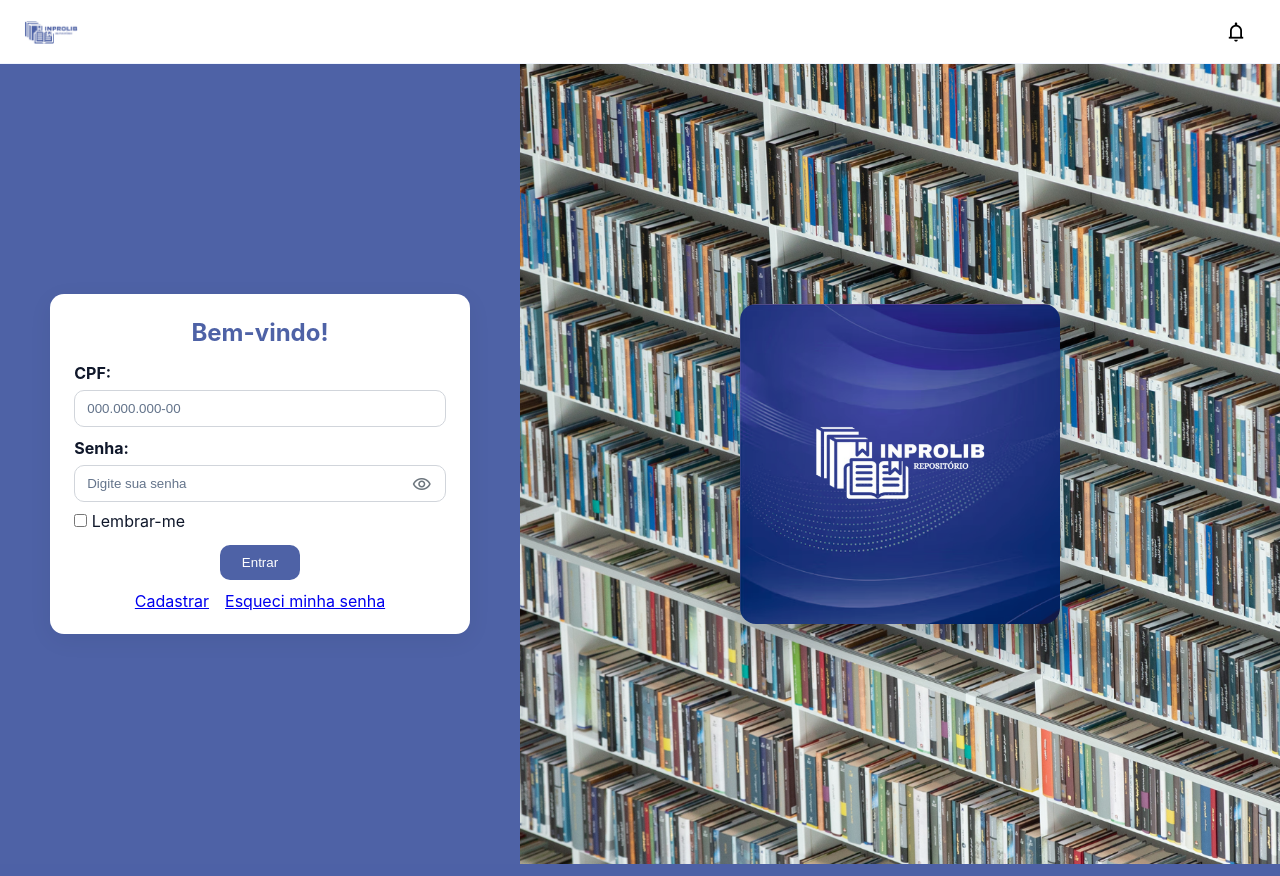
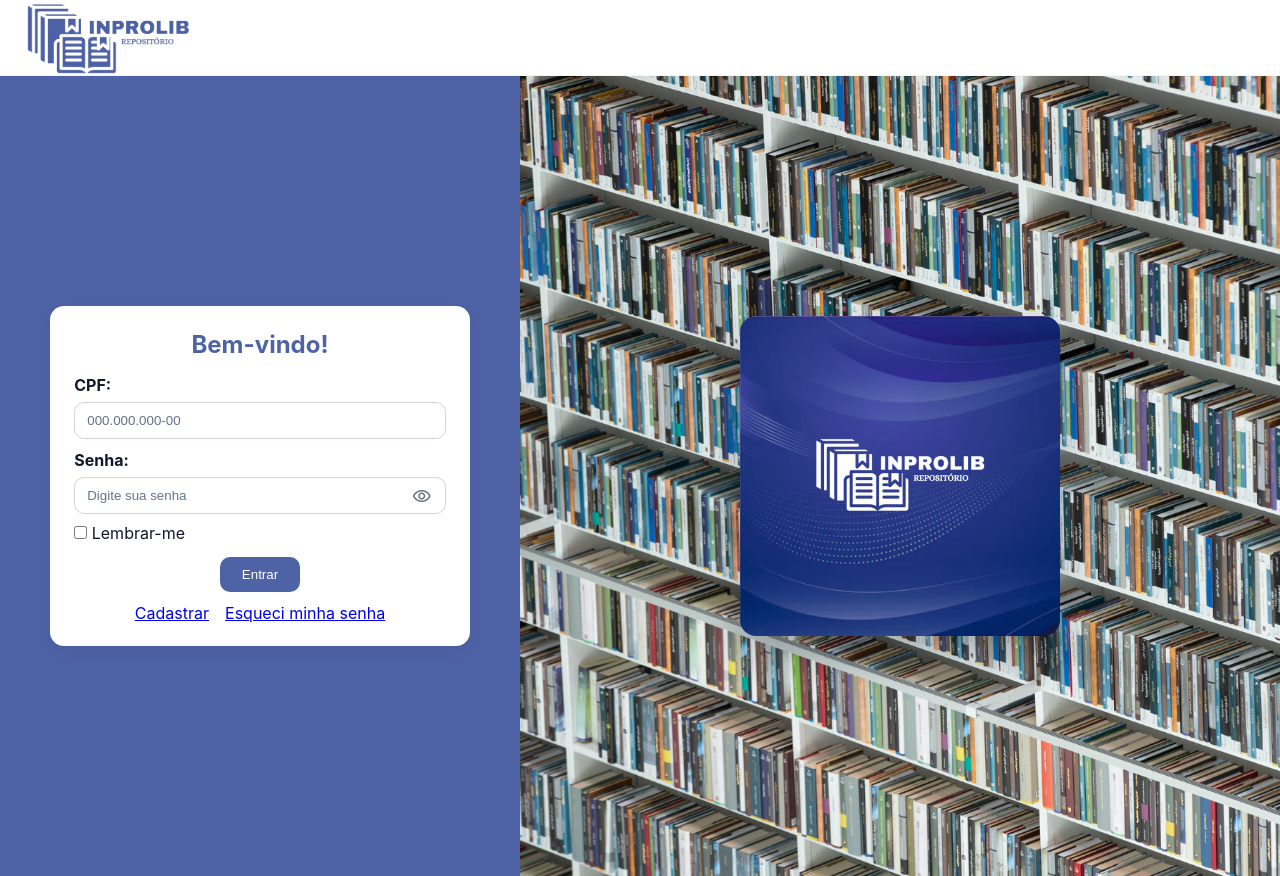
Before and after one commit to Samumaradona/Inprolib-, a Flask app: page /login in a window 1280 px wide. Run offline with Flask 3, Linux system fonts and the light colour scheme; some libraries are stand-ins or nearby versions.

Commit message:
reajuste na logo

```diff
--- a/static/css/topbar.css
+++ b/static/css/topbar.css
@@ -33,9 +33,9 @@ header.topbar .right {
   gap: var(--topbar-gap);
 }
 
-/* Logo do cabeçalho/* Logo */
+/* Logo do cabeçalho */
 header.topbar .logo {
-  height: 32px;
+  height: 75px;
   width: auto;
   display: inline-block;
 }
--- a/templates/login.html
+++ b/templates/login.html
@@ -14,12 +14,10 @@
   <header class="topbar">
     <div class="container">
       <div class="left">
-        <img class="logo" src="{{ url_for('static', filename='img/INPROLIB_em_azul.png') }}" alt="INPROLIB" style="height:24px;width:auto" />
+        <img class="logo" src="{{ url_for('static', filename='img/INPROLIB_em_azul.png') }}" alt="INPROLIB" />
       </div>
       <div class="right">
-        <button class="notif-btn" aria-label="Notificações" title="Notificações">
-          <span class="material-symbols-outlined" aria-hidden="true">notifications</span>
-        </button>
+        <!-- Ícone de notificação removido nesta tela -->
       </div>
     </div>
   </header>
```
